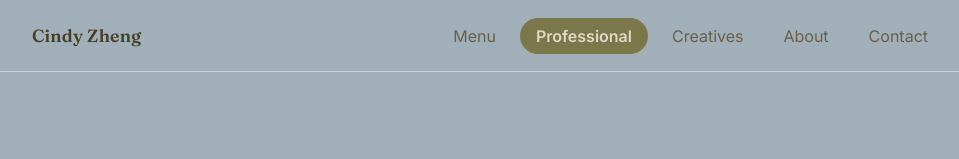
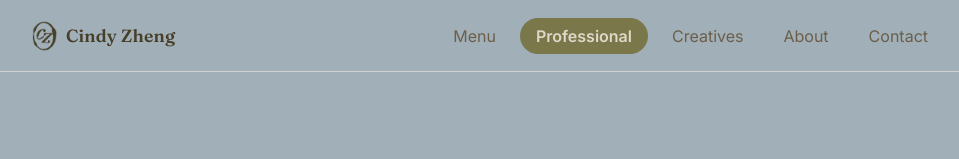
Before and after one commit to czheng10/czheng10.github.io, a React (Vite) app: page /#/professional in a window 1280 px wide. Shown: the top 159 px of the page, without its empty margins (152-1111 px from the left). Built offline with nearby package versions, Linux system fonts and the light colour scheme.

Commit message:
Add CZ maker's mark logo and wire it into Nav and Cover
Hand-brushed C/Z monogram in an inkblot-textured oval, saved as a
reusable Logo component so it can drop into any page.

```diff
--- a/src/components/Cover.css
+++ b/src/components/Cover.css
@@ -82,6 +82,11 @@
   text-align: center;
 }
 
+.cover-logo {
+  height: 88px;
+  margin-bottom: 0.4rem;
+}
+
 .cover-eyebrow {
   font-size: 0.8rem;
   letter-spacing: 0.2em;
--- a/src/components/Cover.jsx
+++ b/src/components/Cover.jsx
@@ -1,9 +1,11 @@
+import Logo from './Logo'
 import './Cover.css'
 
 export default function Cover({ entered, onEnter }) {
   return (
     <div className={'cover-card' + (entered ? ' cover-card-revealed' : '')}>
       <div className="cover-content">
+        <Logo className="cover-logo" />
         <span className="cover-eyebrow">Welcome to</span>
         <span className="cover-name font-display">STUDIO</span>
         <span className="cover-byline">by Cindy Zheng</span>
--- /dev/null
+++ b/src/components/Logo.css
@@ -0,0 +1,5 @@
+.logo-mark {
+  display: block;
+  height: 32px;
+  width: auto;
+}
--- /dev/null
+++ b/src/components/Logo.jsx
@@ -0,0 +1,12 @@
+import logoMark from '../assets/logo-mark.png'
+import './Logo.css'
+
+export default function Logo({ className = '' }) {
+  return (
+    <img
+      src={logoMark}
+      alt="Cindy Zheng monogram"
+      className={'logo-mark' + (className ? ' ' + className : '')}
+    />
+  )
+}
--- a/src/components/Nav.css
+++ b/src/components/Nav.css
@@ -17,10 +17,17 @@
 }
 
 .nav-brand {
+  display: flex;
+  align-items: center;
+  gap: 0.55rem;
   font-weight: 600;
   text-decoration: none;
   letter-spacing: 0.01em;
   font-size: 1.1rem;
+}
+
+.nav-logo {
+  height: 30px;
 }
 
 .nav-links {
--- a/src/components/Nav.jsx
+++ b/src/components/Nav.jsx
@@ -1,4 +1,5 @@
 import { NavLink } from 'react-router-dom'
+import Logo from './Logo'
 import './Nav.css'
 
 const links = [
@@ -14,7 +15,8 @@ export default function Nav() {
     <header className="nav">
       <div className="nav-inner">
         <NavLink to="/" className="nav-brand font-display" end>
-          Cindy Zheng
+          <Logo className="nav-logo" />
+          <span>Cindy Zheng</span>
         </NavLink>
         <nav className="nav-links">
           {links.map((link) => (
```
Also changed, not shown: src/assets/logo-mark.png (added).
